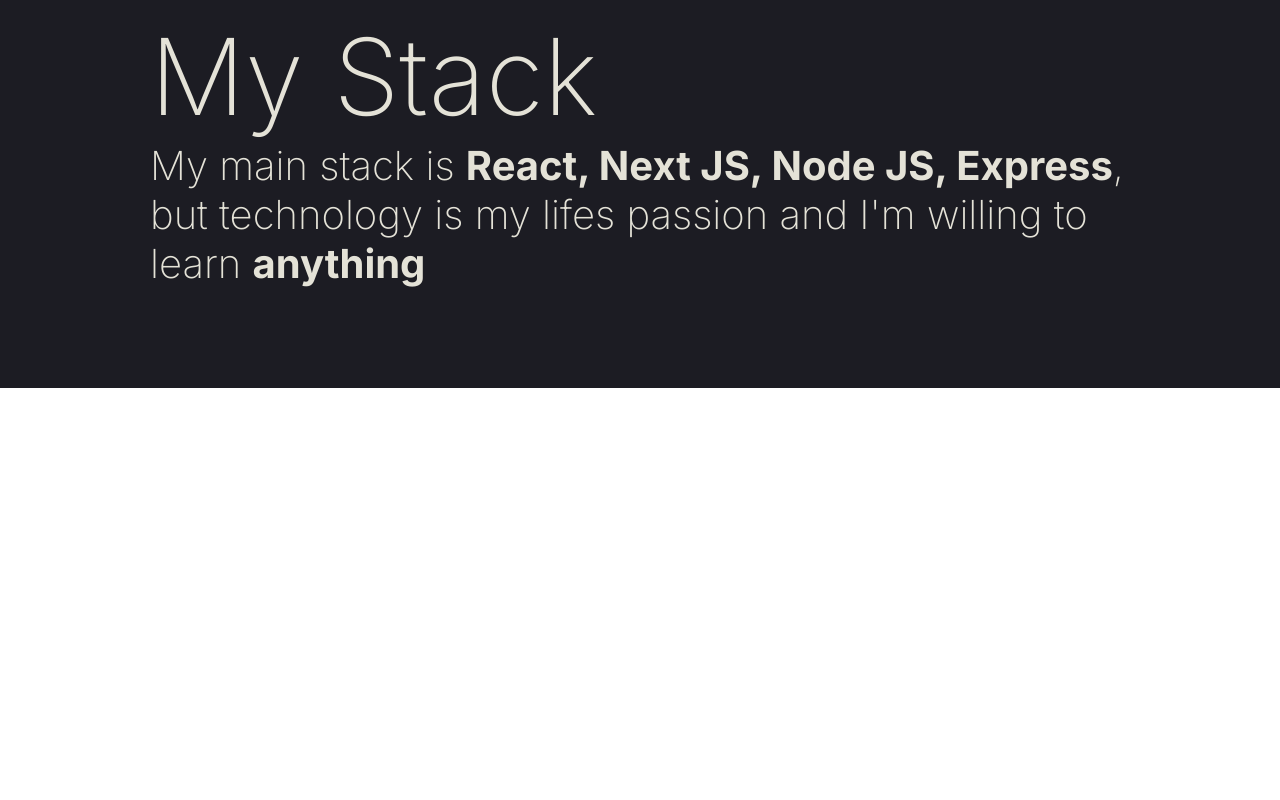
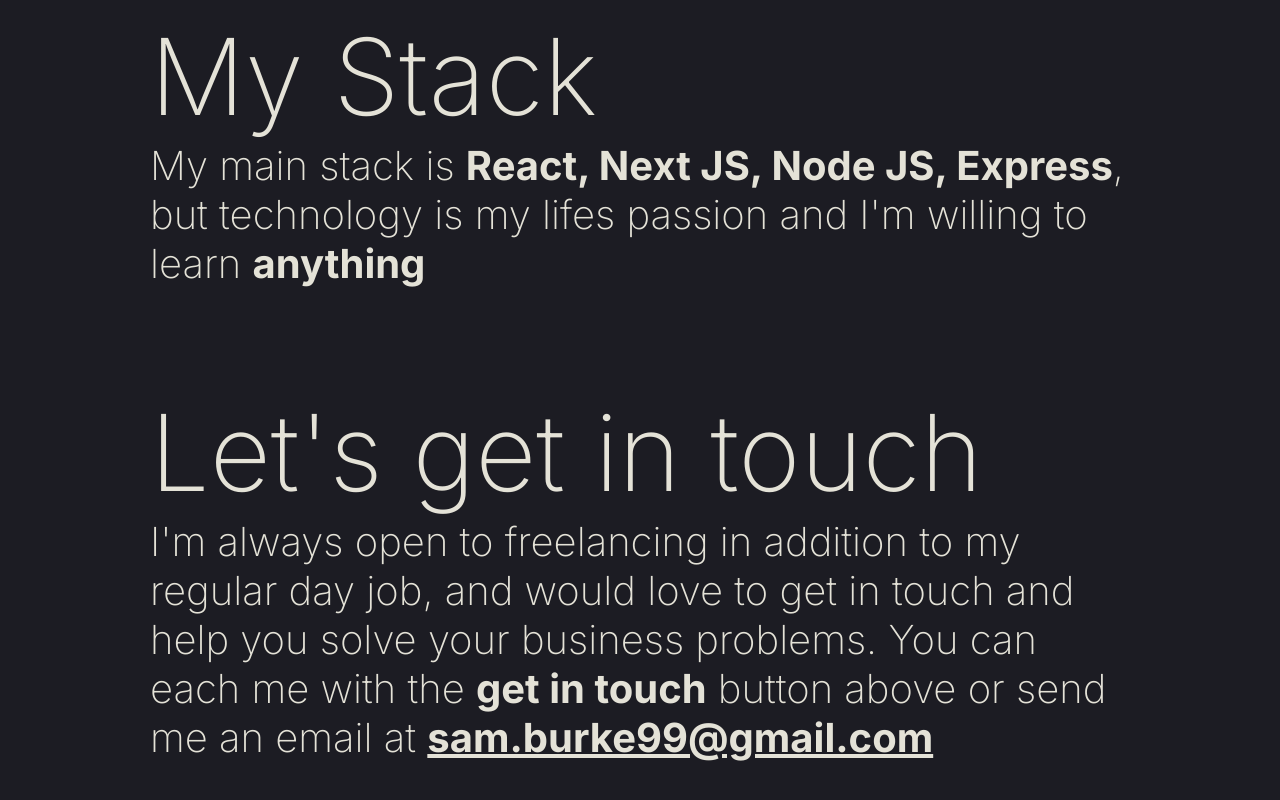
Before and after one commit to Burkes321/samuel-burke-dev, a Next.js app: page / in a window 1280 px wide. Shown: the part 616-1416 px from the top of the page. Before the commit the page ends 1004 px from the top, so only its background shows below. Built offline with nearby package versions, Linux system fonts and the light colour scheme.

Commit message:
remove section component in the home page, replace with text that fits on one page

```diff
--- a/src/app/page.module.css
+++ b/src/app/page.module.css
@@ -16,18 +16,28 @@
     .headerContainer {
       animation-name: textFadeInTranslateUp;
       animation-duration: 2s;
+    }
 
-      .title {
-        font-weight: var(--default-font-weight);
-        font-size: 106px;
-      }
+    .stackContainer {
+      animation-name: textFadeInTranslateUp;
+      animation-duration: 3s;
+    }
 
-      .subtext {
-        font-weight: var(--default-font-weight);
-        font-size: 40px;
-      }
+    .openToWorkContianer {
+      animation-name: textFadeInTranslateUp;
+      animation-duration: 4s;
     }
   }
+}
+
+.title {
+  font-weight: var(--default-font-weight);
+  font-size: 106px;
+}
+
+.subtext {
+  font-weight: var(--default-font-weight);
+  font-size: 40px;
 }
 
 @keyframes textFadeInTranslateUp {
@@ -37,6 +47,7 @@
   }
   100% {
     opacity: 100%;
+    color: var(--secondary-shade);
     transform: translateY(0);
   }
 }
--- a/src/app/page.tsx
+++ b/src/app/page.tsx
@@ -42,12 +42,25 @@
           </div>
         </div>
 
-        <div className={css.headerContainer}>
+        <div className={css.stackContainer}>
           <div className={css.title}>My Stack</div>
           <div className={css.subtext}>
             My main stack is <strong>React, Next JS, Node JS, Express</strong>,
             but technology is my lifes passion and I&apos;m willing to learn{' '}
             <strong>anything</strong>
+          </div>
+        </div>
+
+        <div className={css.stackContainer}>
+          <div className={css.title}>Let&apos;s get in touch</div>
+          <div className={css.subtext}>
+            I&apos;m always open to freelancing in addition to my regular day
+            job, and would love to get in touch and help you solve your business
+            problems. You can each me with the <strong>get in touch</strong>{' '}
+            button above or send me an email at{' '}
+            <u>
+              <strong>sam.burke99@gmail.com</strong>
+            </u>
           </div>
         </div>
       </div>
```
Also changed, not shown: 1 other file (tests, documents, lock files or other folders).
